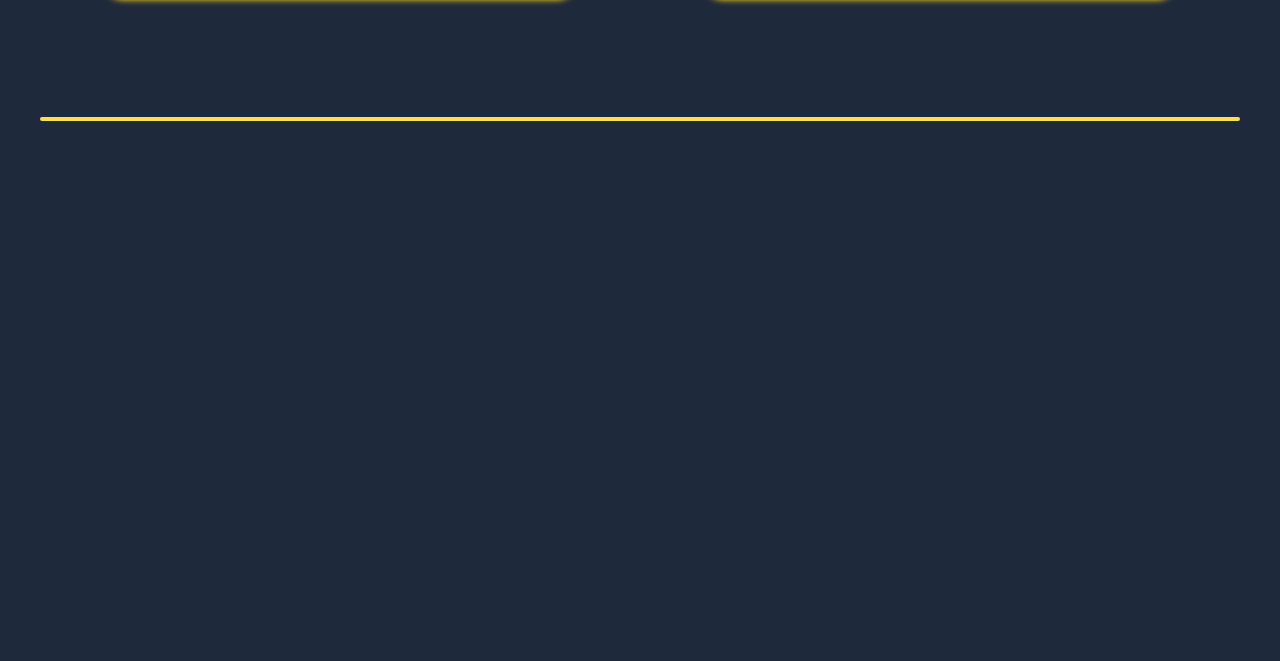
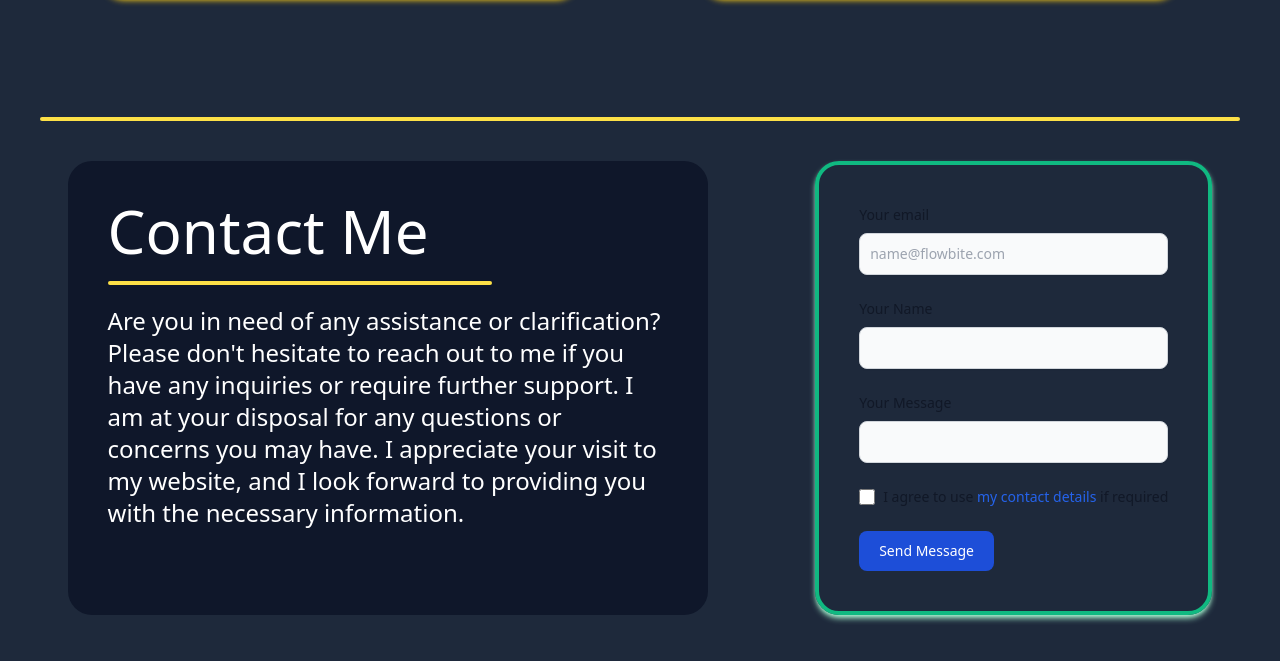
Before and after one commit to arnab7070/portfolio, a website: page dist/index.html in a window 1280 px wide. Shown: the part 4646-5307 px from the top of the page. Drawn offline with Linux system fonts and the light colour scheme.

Commit message:
Contact Form completed

```diff
--- a/dist/index.html
+++ b/dist/index.html
@@ -342,6 +342,43 @@
       <div class="flex-grow bg-yellow-300 h-1 rounded-lg ml-10 mr-10 mt-10"></div>
     </div>
     <!-- Contact section content -->
+    <div class="flex flex-wrap justify-evenly">
+      <div class="h-auto w-96 lg:w-[40rem] bg-slate-900 rounded-3xl text-white m-10 p-10">
+        <p class="text-4xl md:text-6xl">Contact Me</p>
+        <div class="flex items-center">
+          <div class="flex-grow bg-yellow-300 h-1 rounded-lg mt-5 mr-12 lg:mr-44"></div>
+        </div>
+        <p class="pt-5 text-2xl">
+          Are you in need of any assistance or clarification? Please don't hesitate to reach out to me if you have any inquiries or require further support. I am at your disposal for any questions or concerns you may have. I appreciate your visit to my website, and I look forward to providing you with the necessary information.
+        </p>
+      </div>
+
+      <div class="h-auto w-auto rounded-3xl border-4 shadow-md shadow-emerald-200 border-emerald-500  p-10 m-10">
+
+          <form>
+            <div class="mb-6">
+              <label for="email" class="block mb-2 text-sm font-medium text-gray-900 dark:text-white">Your email</label>
+              <input type="email" id="email" class="shadow-sm bg-gray-50 border border-gray-300 text-gray-900 text-sm rounded-lg focus:ring-blue-500 focus:border-blue-500 block w-full p-2.5 dark:bg-gray-700 dark:border-gray-600 dark:placeholder-gray-400 dark:text-white dark:focus:ring-blue-500 dark:focus:border-blue-500 dark:shadow-sm-light" placeholder="name@flowbite.com" required>
+            </div>
+            <div class="mb-6">
+              <label for="name" class="block mb-2 text-sm font-medium text-gray-900 dark:text-white">Your Name</label>
+              <input type="text" id="name" class="shadow-sm bg-gray-50 border border-gray-300 text-gray-900 text-sm rounded-lg focus:ring-blue-500 focus:border-blue-500 block w-full p-2.5 dark:bg-gray-700 dark:border-gray-600 dark:placeholder-gray-400 dark:text-white dark:focus:ring-blue-500 dark:focus:border-blue-500 dark:shadow-sm-light" required>
+            </div>
+            <div class="mb-6">
+              <label for="Message" class="block mb-2 text-sm font-medium text-gray-900 dark:text-white">Your Message</label>
+              <input type="text" id="Message" class="shadow-sm bg-gray-50 border border-gray-300 text-gray-900 text-sm rounded-lg focus:ring-blue-500 focus:border-blue-500 block w-full p-2.5 dark:bg-gray-700 dark:border-gray-600 dark:placeholder-gray-400 dark:text-white dark:focus:ring-blue-500 dark:focus:border-blue-500 dark:shadow-sm-light" required>
+            </div>
+            <div class="flex items-start mb-6">
+              <div class="flex items-center h-5">
+                <input id="terms" type="checkbox" value="" class="w-4 h-4 border border-gray-300 rounded bg-gray-50 focus:ring-3 focus:ring-blue-300 dark:bg-gray-700 dark:border-gray-600 dark:focus:ring-blue-600 dark:ring-offset-gray-800 dark:focus:ring-offset-gray-800" required>
+              </div>
+              <label for="terms" class="ml-2 text-sm font-medium text-gray-900 dark:text-gray-300">I agree to use <a href="#" class="text-blue-600 hover:underline dark:text-blue-500">my contact details</a> if required</label>
+            </div>
+            <button type="submit" class="text-white bg-blue-700 hover:bg-blue-800 focus:ring-4 focus:outline-none focus:ring-blue-300 font-medium rounded-lg text-sm px-5 py-2.5 text-center dark:bg-blue-600 dark:hover:bg-blue-700 dark:focus:ring-blue-800">Send Message</button>
+          </form>
+
+      </div>
+    </div>
   </div>
 
   </div>
```
Also changed, not shown: dist/style.css.
